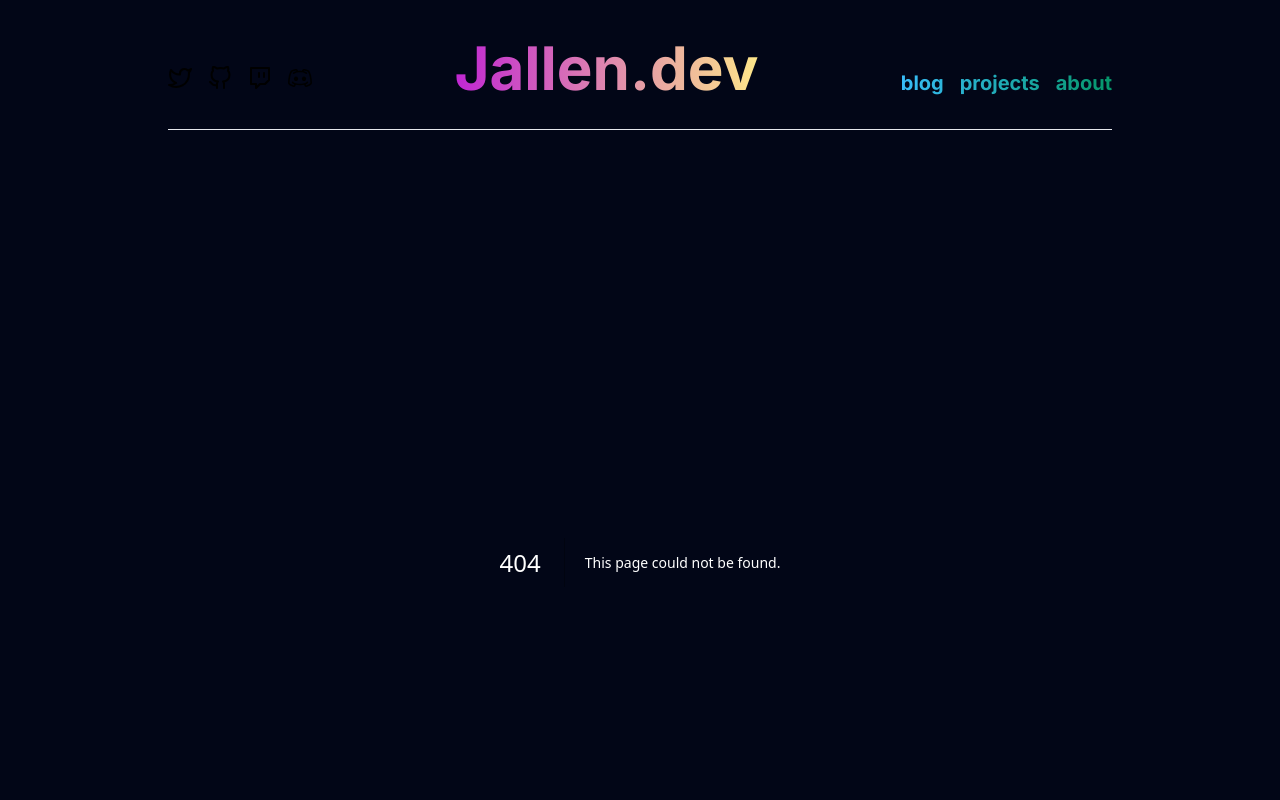
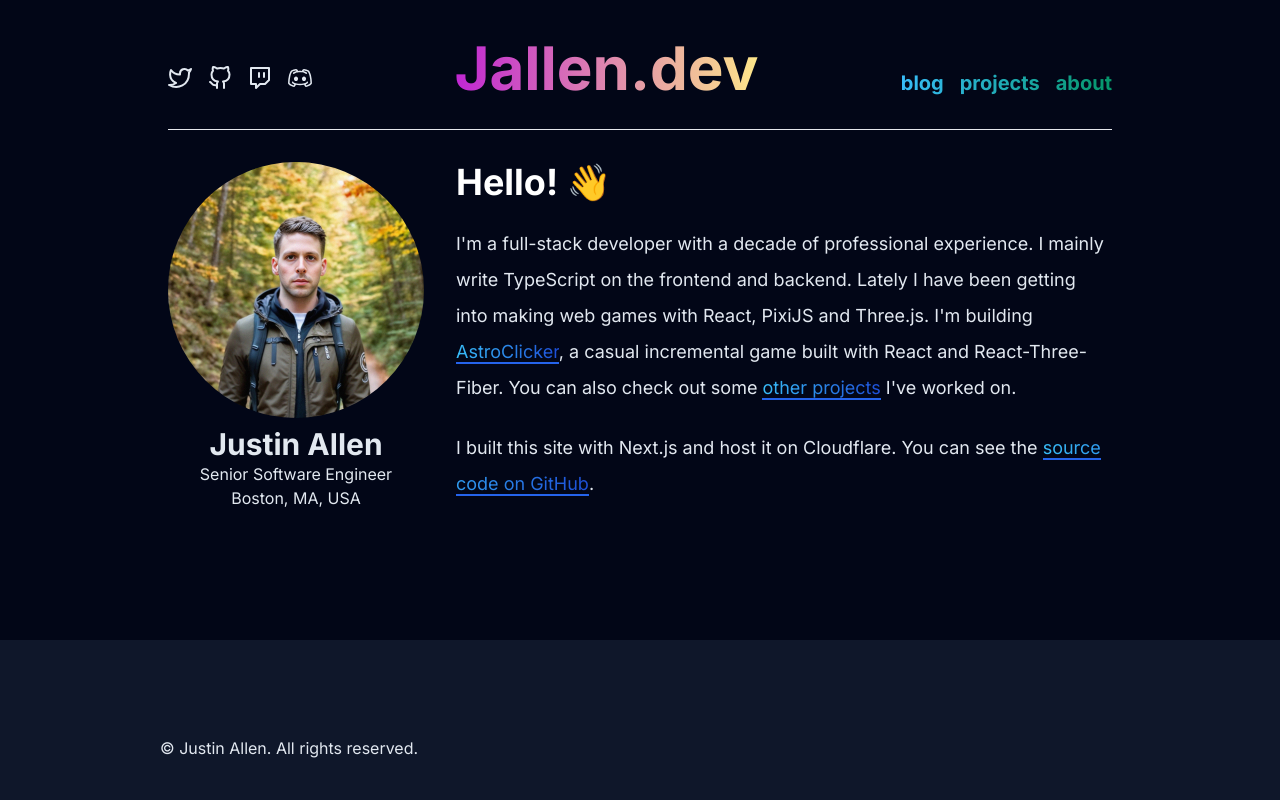
Before and after one commit to jallen-dev/jallen.dev, a Next.js app: page /about in a window 1280 px wide. Before the commit this address had no page. Shown: the top 800 px of the page. Built offline with nearby package versions, Linux system fonts and the light colour scheme.

Commit message:
Add about page

```diff
--- /dev/null
+++ b/src/app/about/page.tsx
@@ -0,0 +1,57 @@
+import Image from "next/image"
+import Link from "next/link"
+
+import image from "../../../public/images/me.jpeg"
+
+export default function AboutPage() {
+  return (
+    <div className="flex flex-col md:flex-row gap-8">
+      <PictureWithNameTitle />
+      <Blurb />
+    </div>
+  )
+}
+
+function Blurb() {
+  return (
+    <section>
+      <h2>Hello! 👋</h2>
+      <p>
+        I&apos;m a full-stack developer with a decade of professional experience. I mainly write TypeScript on the
+        frontend and backend. Lately I have been getting into making web games with React, PixiJS and Three.js. I&apos;m
+        building{" "}
+        <a href="https://astroclicker.com" target="_blank">
+          AstroClicker
+        </a>
+        , a casual incremental game built with React and React-Three-Fiber. You can also check out some{" "}
+        <Link href="/projects">other projects</Link> I&apos;ve worked on.
+      </p>
+      <p>
+        I built this site with Next.js and host it on Cloudflare. You can see the{" "}
+        <a href="https://github.com/jallen-dev/jallen.dev" target="_blank">
+          source code on GitHub
+        </a>
+        .
+      </p>
+    </section>
+  )
+}
+
+function PictureWithNameTitle() {
+  return (
+    <div className="flex flex-col items-center">
+      <Picture />
+      <span className="text-3xl font-bold mt-2">Justin Allen</span>
+      <span>Senior Software Engineer</span>
+      <span>Boston, MA, USA</span>
+    </div>
+  )
+}
+
+function Picture() {
+  return (
+    <div className="rounded-full overflow-hidden aspect-square w-64 h-64">
+      <Image src={image} alt="Picture of the author" width={256} height={256} style={{ objectFit: "cover" }} />
+    </div>
+  )
+}
```
Also changed, not shown: public/images/me.jpeg (added).
